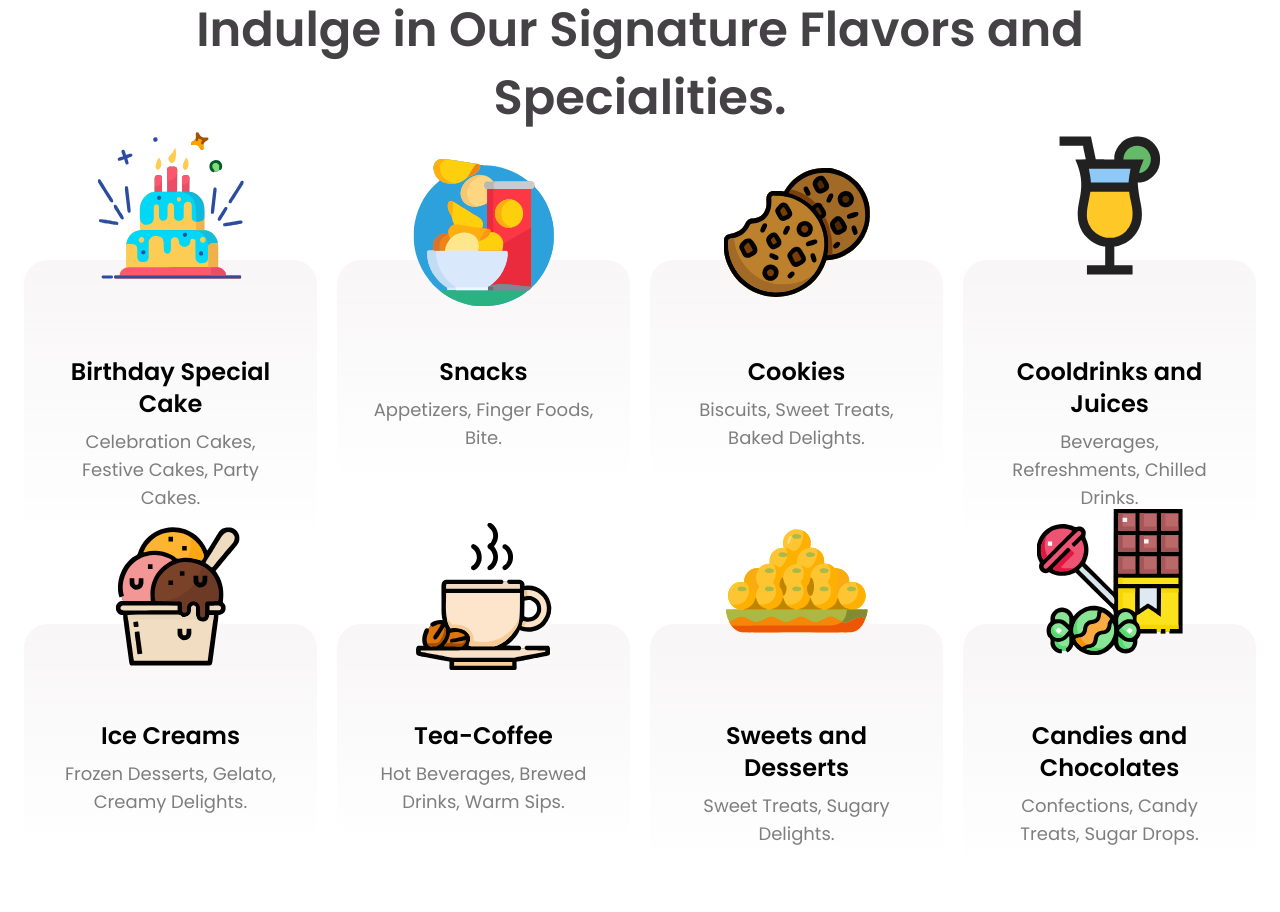
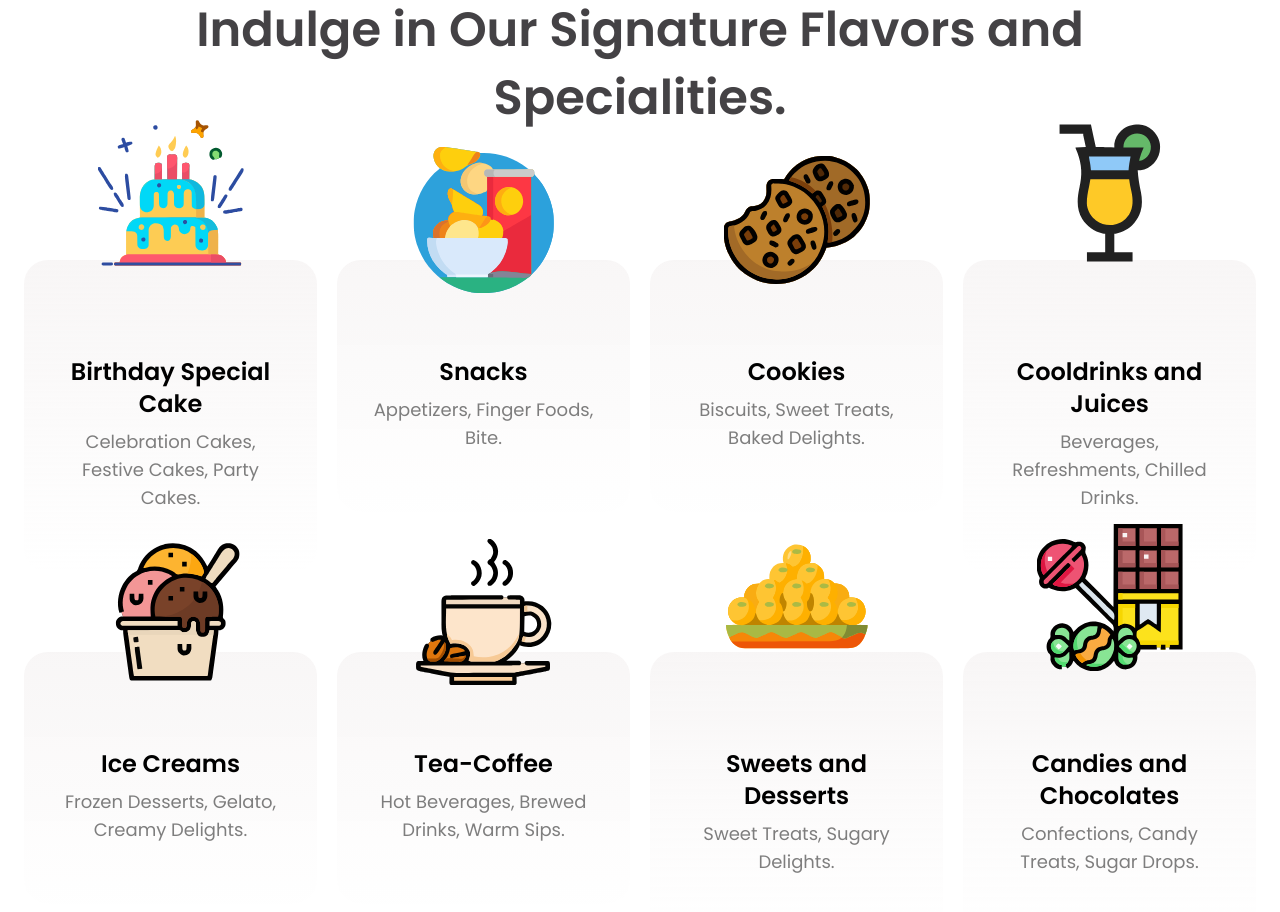
Before and after one commit to AKGADHAFI/jjnew, a Next.js app: page / in a window 1280 px wide. Shown: the part 1120-2032 px from the top of the page. Built offline with nearby package versions, Linux system fonts and the light colour scheme.

Commit message:
first commit

```diff
--- a/app/components/Work/index.tsx
+++ b/app/components/Work/index.tsx
@@ -76,11 +76,11 @@ const Work = () => {
                         {cardData.map((items, i) => (
                             <div className='card-b p-8 relative rounded-3xl' key={i}>
                             <div className='work-img-bg rounded-full flex justify-center absolute top-[-50%] sm:top-[-40%] md:top-[-55%] lg:top-[-45%] left-1/2 transform -translate-x-1/2'>
-                            <Image src={items.imgSrc} alt={items.imgSrc} width={170} height={140} />
+                            <Image src={items.imgSrc} alt={items.imgSrc} width={150} height={140} />
                         </div>
 
                                 <h3 className='text-2xl text-black font-semibold text-center mt-16'>{items.heading}</h3>
-                                <p className='text-lg font-normal text-black text-center text-opacity-50 mt-2'>{items.subheading}</p>
+                                <p className='text-lg font-normal text-black text-center text-opacity-50 mt-2'>{items.subheading} <br /> <br /></p>
                                 <div className='flex items-center justify-center'>
                                     {/* <Link href='/'><p className='text-center text-lg font-medium text-pink mt-2 hover-underline'>{items.link}</p></Link> */}
                                 </div>
```
